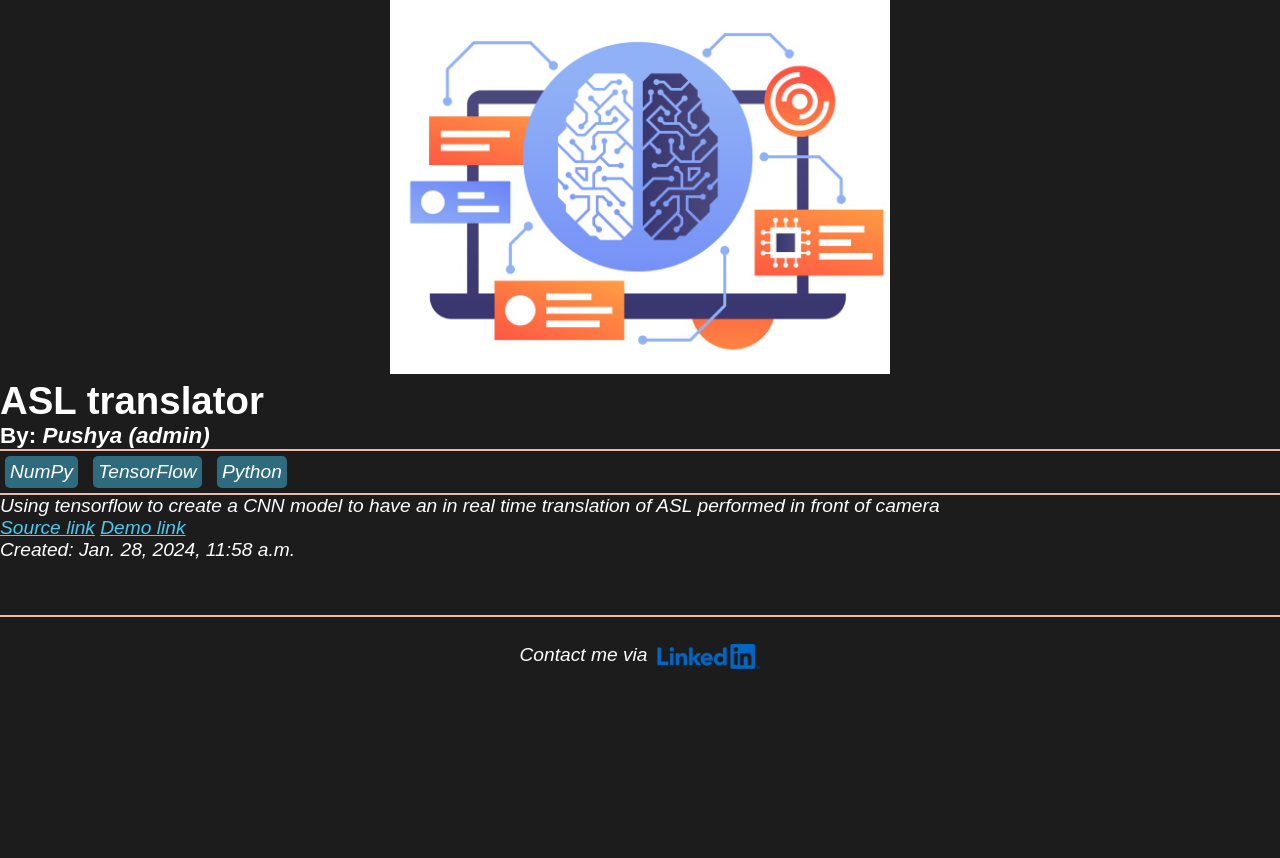
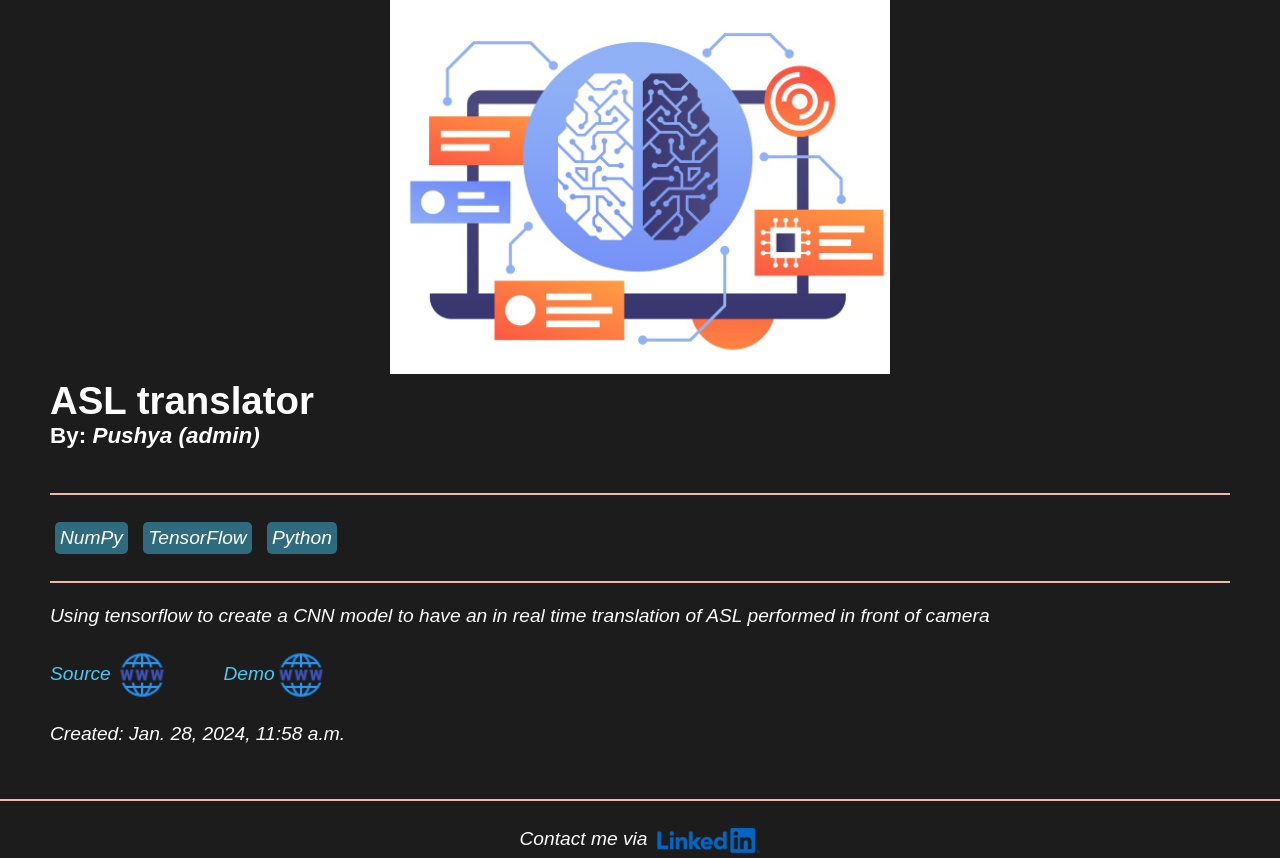
Before and after one commit to PUSH-YA/sample-site-python, a Django app: page /projects/project/1094228f-e285-4ef1-8a22-9e5268291934/ in a window 1280 px wide. Shown: the part 125-983 px from the top of the page. Before the commit the page ends 794 px from the top, so only its background shows below. Run offline with Django 5.2, Linux system fonts and the light colour scheme; data comes from the database, SQL or seed files in the repository; both versions use the stored data as it was after the commit.

Commit message:
adjusted margins

```diff
--- a/search/projects/templates/projects/projects.html
+++ b/search/projects/templates/projects/projects.html
@@ -3,7 +3,7 @@
 {% block content %}
 
 <h1>Projects Template</h1>
-
+<div style = "margin-left: 50px; margin-right: 50px; max-width: 1920px;">
 {% for project in projects %}
     <div class="project-card">
         <div class ="project-card-link"><a href="{% url 'project' project.id %}">
@@ -26,5 +26,5 @@
 
 
 <p>Lorem Ipsum is simply dummy text of the printing and typesetting industry. Lorem Ipsum has been the industry's standard dummy text ever since the 1500s, when an unknown printer took a galley of type and scrambled it to make a type specimen book. It has survived not only five centuries, but also the leap into electronic typesetting, remaining essentially unchanged. It was popularised in the 1960s with the release of Letraset sheets containing Lorem Ipsum passages, and more recently with desktop publishing software like Aldus PageMaker including versions of Lorem Ipsum.</p>
-
+</div>
 {% endblock content %}
--- a/search/projects/templates/projects/single-project.html
+++ b/search/projects/templates/projects/single-project.html
@@ -1,25 +1,48 @@
 {% extends 'main.html' %}
+{% load static %}
 
 {% block content %}
 
+<div style = "margin-left: 50px; margin-right: 50px; max-width: 1980px">
 <center><img src= "{{ project.feature_image.url }}" width = "500"></center>
 
 <h1>{{project.title}}</h1>
 <h3> By: <i>{{project.owner}}<i></h3>
+<br>
+
+<br>
 <hr>
+<br>
 {% for tag in tags %}
 <span class = "tags">{{tag}}</span>
 {% endfor %}
+<br>
+<br>
 <hr>
+
+<br>
 <p>{{project.description}}</p>
+
+<br>
 <p>
     {% if project.source_link %}
-        <a href="{{ project.source_link }}">Source link</a>
+        <a href="{{ project.source_link }}" style="text-decoration: none;">
+            Source <img src="{% static 'images/website.png' %}" height="52"
+            alt="Website Image" style = "vertical-align: middle;">
+        </a>
     {% endif %}
-    <span class = "link-space"></span>
+
+    <span style = "padding-left: 50px"></span>
+
     {% if project.demo_link %}
-        <a href="{{ project.demo_link }}">Demo link</a>
+    <a href="{{ project.demo_link }}" style = "text-decoration: none;">
+            Demo<img src="{% static 'images/website.png' %}" height="52"
+            alt="Website Image" style = "vertical-align: middle;">
+    </a>
     {% endif %}
 </p>
+
+<br>
 <p>Created: {{project.created}}</p>
+</div>
 {% endblock content %}
--- a/search/users/templates/users/profiles.html
+++ b/search/users/templates/users/profiles.html
@@ -2,10 +2,10 @@
 {% load static %}
 
 {% block content %}
+<div style = "margin-left: 50px; margin-right: 50px; max-width: 1920px"></div>
 <center><h1 style = "color: #f4f0e8;"> Meet the Talents!</h1></center>
-
+<br>
 {% for profile in profiles %}
-
 <div class="profile-card">
         <div class = "profile-card-link"> <a href ="{% url 'user-profile' profile.id %}">
                 <img src= "{{ profile.profile_image.url }}" class="profile-image">
@@ -48,7 +48,7 @@
                     </div>
         </p>
 </div>
-
+</div>
 {% endfor %}
 
 {% endblock content %}
--- a/search/users/templates/users/user-profile.html
+++ b/search/users/templates/users/user-profile.html
@@ -2,7 +2,7 @@
 {% load static %}
 
 {% block content %}
-
+<div style = "margin-left: 50px; margin-right: 50px; max-width: 1980px">
 <div style = "display: inline-flex;">
     <left>
         <img src= "{{ profile.profile_image.url }}" width = "300" height = "300" style = "border-radius: 150px;">
@@ -104,6 +104,6 @@
     </div>
 </div>
 {% endfor %}
-
+</div>
 <h1></h1>
 {% endblock content %}
```
Also changed, not shown: search/db.sqlite3.
